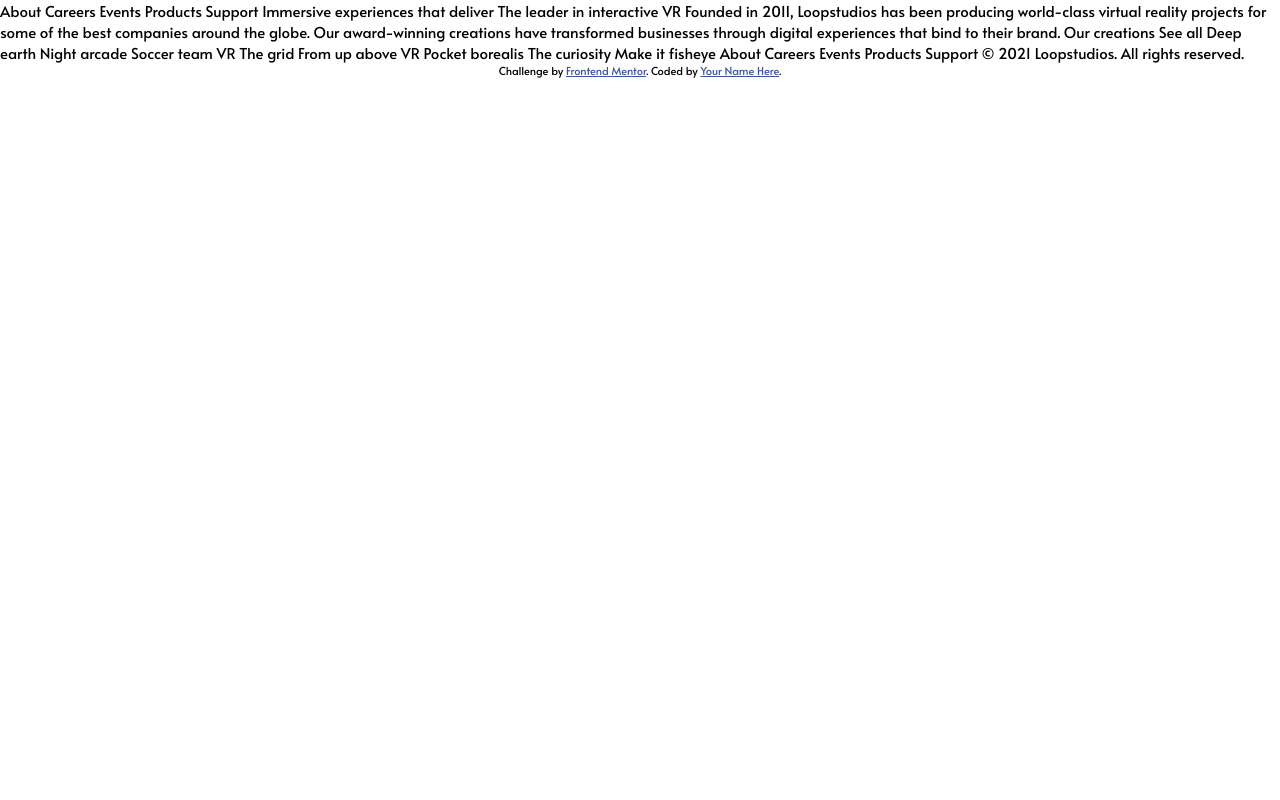
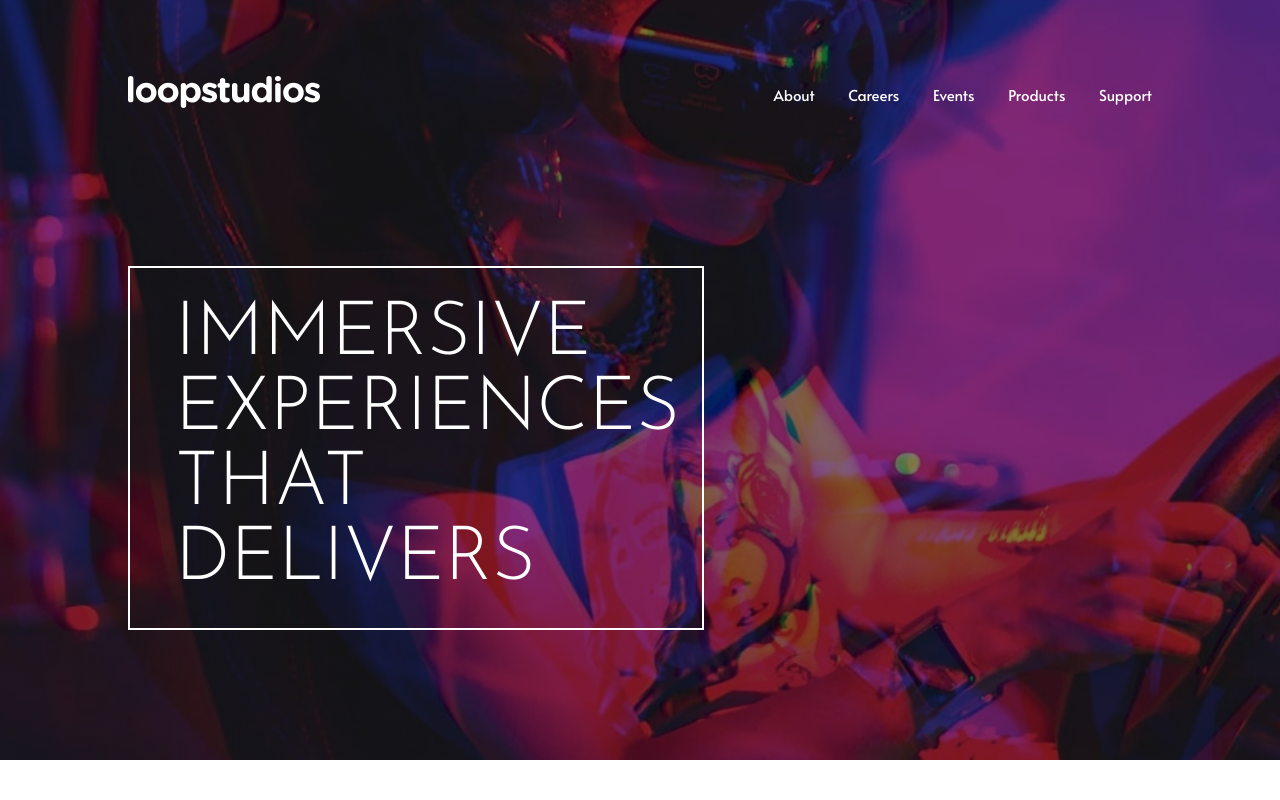
Before and after one commit to StevenMejorada/coding-challenges, a website: page loopstudios-landing-page-main/loopstudios-landing-page-main/index.html in a window 1280 px wide. Shown: the top 800 px of the page. Drawn offline with Linux system fonts and the light colour scheme.

Commit message:
finish header section

```diff
--- a/loopstudios-landing-page-main/loopstudios-landing-page-main/index.html
+++ b/loopstudios-landing-page-main/loopstudios-landing-page-main/index.html
@@ -15,11 +15,33 @@
   </style>
 </head>
 <body>
-  About
-  Careers
-  Events
-  Products
-  Support
+
+  <header class="header">
+    <div class="header__log-box">
+      <img class="header__logo" src="images/logo.svg" alt="logo">
+    </div>
+    <nav class="header__navigation">
+      <ul class="header__navigation--list">
+        <li class="header__navigation--item"><a href="#" class="header__navigation--link">About</a></li>
+        <li class="header__navigation--item"><a href="#" class="header__navigation--link">Careers</a></li>
+        <li class="header__navigation--item"><a href="#" class="header__navigation--link">Events</a></li>
+        <li class="header__navigation--item"><a href="#" class="header__navigation--link">Products</a></li>
+        <li class="header__navigation--item"><a href="#" class="header__navigation--link">Support</a></li>
+      </ul>
+    </nav>
+    <div class="header__text-box">
+      <h1 class="heading-primary">
+        Immersive experiences that delivers
+      </h1>
+    </div>
+  </header>
+
+  <main>
+
+
+
+  </main>
+
 
   Immersive experiences that deliver
 
--- a/loopstudios-landing-page-main/loopstudios-landing-page-main/sass/base/_typography.scss
+++ b/loopstudios-landing-page-main/loopstudios-landing-page-main/sass/base/_typography.scss
@@ -1,17 +1,17 @@
-// - Font size: 15px
-
-// ### Fonts
-
-// - Family: [Alata](https://fonts.google.com/specimen/Alata)
-// - Weight: 400
-
-// - Family: [Josefin Sans](https://fonts.google.com/specimen/Josefin+Sans)
-// - Weight: 300
-
 @import url("https://fonts.googleapis.com/css2?family=Alata&display=swap");
 @import url("https://fonts.googleapis.com/css2?family=Josefin+Sans:wght@300&display=swap");
 
 body {
   font-family: "Alata", sans-serif;
   font-size: 1em;
+  font-weight: 400;
 }
+
+.heading-primary {
+  font-family: "Josefin Sans", sans-serif;
+  font-size: 5rem;
+  text-transform: uppercase;
+  color: $color-white;
+  font-weight: 300;
+  line-height: 1;
+}
--- /dev/null
+++ b/loopstudios-landing-page-main/loopstudios-landing-page-main/sass/layout/_header.scss
@@ -0,0 +1,43 @@
+.header {
+  height: 95vh;
+  background-image: linear-gradient(rgba(0, 0, 0, 0.5), rgba(0, 0, 0, 0.5)),
+    url("../images/desktop/image-hero.jpg");
+  background-size: cover;
+  background-position: top;
+  position: relative;
+  margin-bottom: 20rem;
+
+  &__logo {
+    position: absolute;
+    top: 10%;
+    left: 10%;
+  }
+
+  &__navigation {
+    position: absolute;
+    top: 10%;
+    right: 10%;
+    &--list {
+      list-style-type: none;
+    }
+
+    &--item {
+      display: inline-block;
+      margin: 0.5rem 0 0 2rem;
+    }
+
+    &--link {
+      text-decoration: none;
+      color: $color-white;
+    }
+  }
+
+  &__text-box {
+    position: absolute;
+    top: 35%;
+    left: 10%;
+    border: 2px solid white;
+    padding: 2rem 3rem;
+    width: 45%;
+  }
+}
--- a/loopstudios-landing-page-main/loopstudios-landing-page-main/sass/main.scss
+++ b/loopstudios-landing-page-main/loopstudios-landing-page-main/sass/main.scss
@@ -7,4 +7,6 @@
 @import "base/typography";
 @import "base/utilities";
 
+@import "layout/header";
+
 @import "pages/home";
```
Also changed, not shown: loopstudios-landing-page-main/loopstudios-landing-page-main/sass/abstract/_variables.scss (+0 -24 lines), loopstudios-landing-page-main/loopstudios-landing-page-main/css/style.css.
